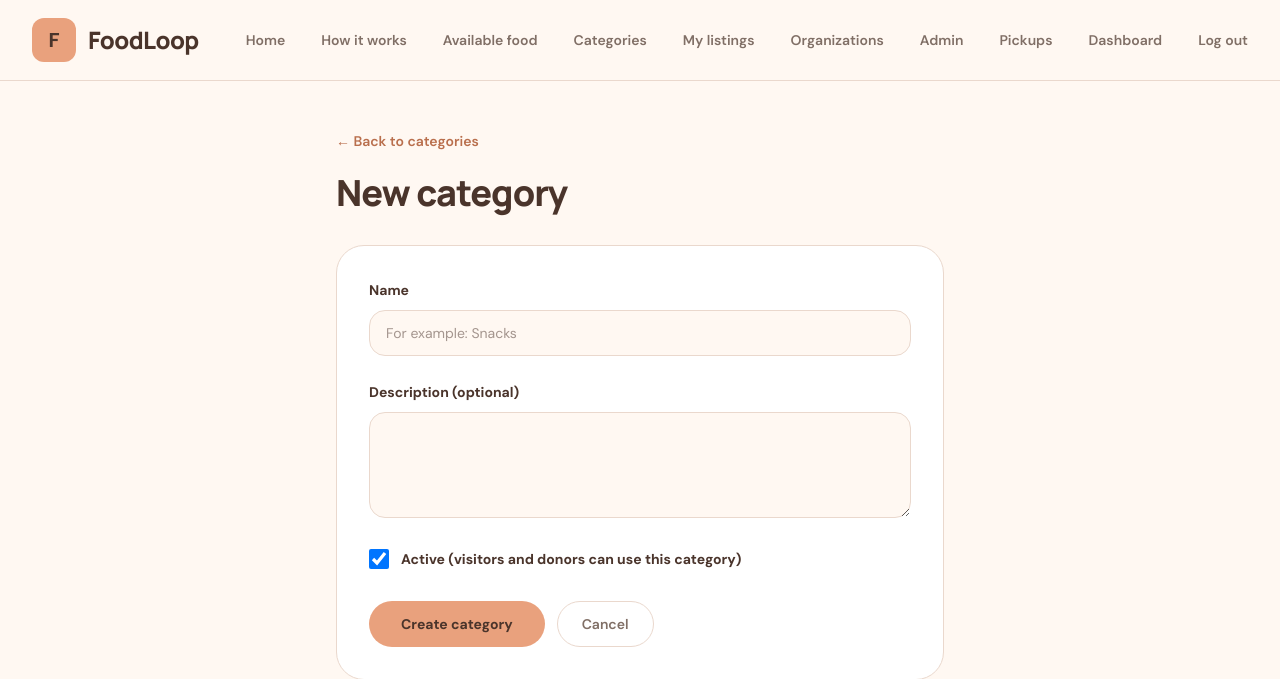
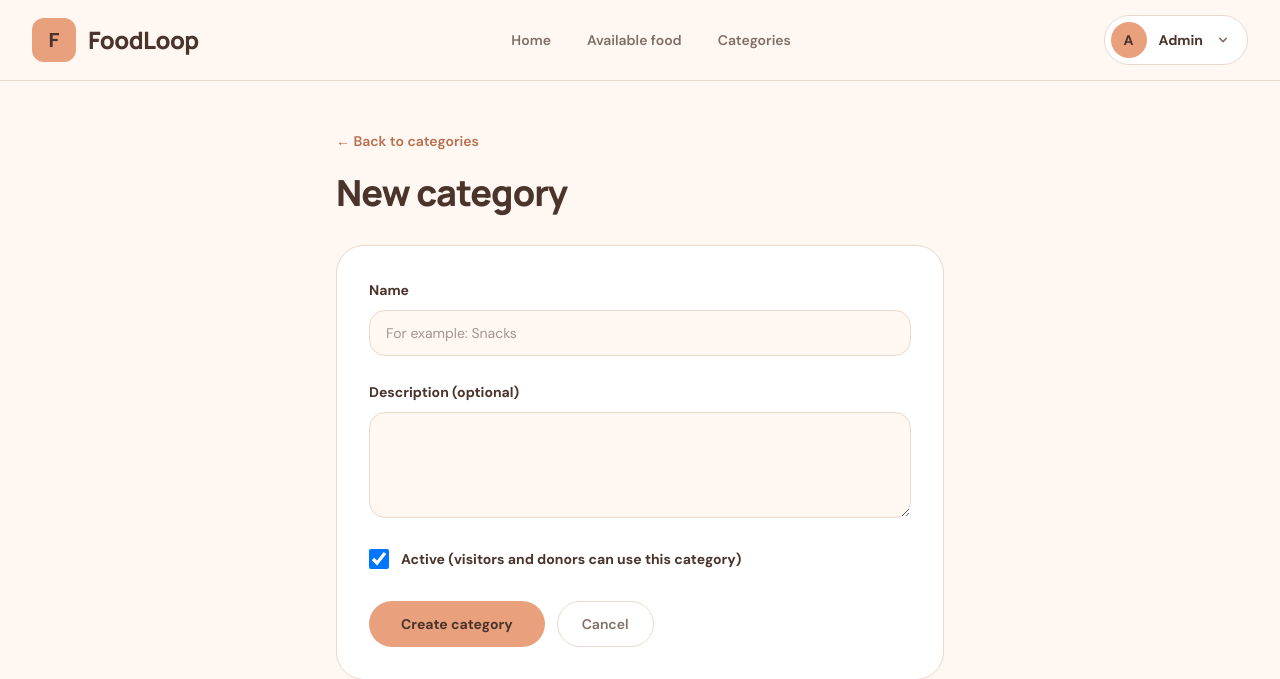
Before and after one commit to Rowannnk/Foodshare, a Laravel app: page /admin/categories/create in a window 1280 px wide. Shown: the top 679 px of the page. Run offline with Laravel 12, Linux system fonts and the light colour scheme; a user stored in the database is signed in; data comes from the database, SQL or seed files in the repository; some libraries are stand-ins or nearby versions.

Commit message:
style: redesign navigation with user dropdown and Home tab

```diff
--- a/resources/views/layouts/public_navigation.blade.php
+++ b/resources/views/layouts/public_navigation.blade.php
@@ -1,180 +1,171 @@
-<header class="sticky top-0 z-50 border-b border-[#EAD8CD] bg-[#FFF8F2]/95 backdrop-blur-xl">
+@php
+    $linkBase = 'rounded-full px-4 py-2 text-sm font-semibold transition';
+    $linkIdle = 'text-[#806F66] hover:bg-[#F7E8DE] hover:text-[#4A342B]';
+    $linkActive = 'bg-[#F7E8DE] text-[#4A342B]';
+    $itemClass = 'block rounded-xl px-4 py-2.5 text-sm font-semibold text-[#4A342B] transition hover:bg-[#FFF3EB]';
+@endphp
+
+<header x-data="{ menu: false, user: false }"
+        class="sticky top-0 z-50 border-b border-[#EAD8CD] bg-[#FFF8F2]/90 backdrop-blur-xl">
 
     <div class="mx-auto flex h-20 max-w-7xl items-center justify-between px-6 lg:px-8">
 
+        {{-- Logo --}}
         <a href="{{ route('welcome') }}" class="flex items-center gap-3">
             <span class="flex h-11 w-11 items-center justify-center rounded-xl bg-[#E9A17D] text-xl font-extrabold text-[#4A342B]">
                 F
             </span>
-
             <span class="brand-font text-2xl font-extrabold tracking-tight text-[#4A342B]">
                 FoodLoop
             </span>
         </a>
 
-        <nav class="hidden items-center gap-9 text-sm font-semibold text-[#806F66] md:flex">
-
-            <a href="{{ route('welcome') }}#home"
-               class="transition hover:text-[#B96F4D]">
+        {{-- Main links (big screens) --}}
+        <nav class="hidden items-center gap-1 md:flex">
+            <a href="{{ route('welcome') }}"
+            class="{{ $linkBase }} {{ request()->routeIs('welcome') ? $linkActive : $linkIdle }}">
                 Home
             </a>
 
-            <a href="{{ route('welcome') }}#how-it-works"
-               class="transition hover:text-[#B96F4D]">
-                How it works
+            <a href="{{ route('food-listings.index') }}"
+               class="{{ $linkBase }} {{ request()->routeIs('food-listings.*') ? $linkActive : $linkIdle }}">
+                Available food
             </a>
 
-            <a href="{{ route('food-listings.index') }}" ...>
-                Available food
-            </a>
             <a href="{{ route('categories.index') }}"
-            class="transition hover:text-[#B96F4D]">
+               class="{{ $linkBase }} {{ request()->routeIs('categories.*') ? $linkActive : $linkIdle }}">
                 Categories
             </a>
 
+            @guest
+                <a href="{{ route('welcome') }}#how-it-works" class="{{ $linkBase }} {{ $linkIdle }}">
+                    How it works
+                </a>
+            @endguest
+        </nav>
+
+        {{-- Right side (big screens) --}}
+        <div class="hidden items-center gap-3 md:flex">
             @auth
+                <div class="relative" @click.outside="user = false">
+                    <button type="button" @click="user = ! user"
+                            class="flex items-center gap-3 rounded-full border border-[#EAD8CD] bg-white py-1.5 pl-1.5 pr-4 transition hover:border-[#E9A17D]">
+                        <span class="flex h-9 w-9 items-center justify-center rounded-full bg-[#E9A17D] text-sm font-extrabold text-[#4A342B]">
+                            {{ strtoupper(mb_substr(auth()->user()->name, 0, 1)) }}
+                        </span>
+                        <span class="text-sm font-bold text-[#4A342B]">
+                            {{ \Illuminate\Support\Str::limit(auth()->user()->name, 16) }}
+                        </span>
+                        <svg class="h-4 w-4 text-[#806F66]" viewBox="0 0 20 20" fill="currentColor">
+                            <path fill-rule="evenodd" d="M5.293 7.293a1 1 0 011.414 0L10 10.586l3.293-3.293a1 1 0 111.414 1.414l-4 4a1 1 0 01-1.414 0l-4-4a1 1 0 010-1.414z" clip-rule="evenodd" />
+                        </svg>
+                    </button>
+
+                    <div x-show="user" x-transition style="display: none;"
+                         class="absolute right-0 mt-3 w-64 rounded-2xl border border-[#EAD8CD] bg-white p-2 shadow-xl">
+
+                        <div class="px-4 py-3">
+                            <p class="text-sm font-bold text-[#4A342B]">{{ auth()->user()->name }}</p>
+                            <p class="text-xs capitalize text-[#A18F84]">{{ auth()->user()->role->value }}</p>
+                        </div>
+
+                        <div class="border-t border-[#EAD8CD] pt-2">
+                            <a href="{{ route('dashboard') }}" class="{{ $itemClass }}">Dashboard</a>
+
                             @if (auth()->user()->isRecipient())
-                    <a href="{{ route('reservations.index') }}"
-                    class="transition hover:text-[#B96F4D]">
-                        My reservations
-                    </a>
-                @endif
-                @if (auth()->user()->isDonor() || auth()->user()->isAdmin())
-                    <a href="{{ route('my-listings.index') }}"
-                    class="transition hover:text-[#B96F4D]">
-                        My listings
-                    </a>
-                @endif
-                <a href="{{ route('organizations.index') }}"
-                class="transition hover:text-[#B96F4D]">
-                    Organizations
-                </a>
-                @if (auth()->user()->isAdmin())
-                    <a href="{{ route('admin.dashboard') }}"
-                    class="transition hover:text-[#B96F4D]">
-                        Admin
-                    </a>
+                                <a href="{{ route('reservations.index') }}" class="{{ $itemClass }}">My reservations</a>
                             @endif
 
-                <a href="{{ route('pickups.index') }}"
-                class="transition hover:text-[#B96F4D]">
-                    Pickups
-                </a>
-                <a href="{{ route('dashboard') }}"
-                   class="transition hover:text-[#B96F4D]">
-                    Dashboard
-                </a>
+                            @if (auth()->user()->isDonor() || auth()->user()->isAdmin())
+                                <a href="{{ route('my-listings.index') }}" class="{{ $itemClass }}">My listings</a>
+                            @endif
+
+                            <a href="{{ route('organizations.index') }}" class="{{ $itemClass }}">Organizations</a>
+                            <a href="{{ route('pickups.index') }}" class="{{ $itemClass }}">Pickups</a>
+
+                            @if (auth()->user()->isAdmin())
+                                <a href="{{ route('admin.dashboard') }}" class="{{ $itemClass }}">Admin</a>
+                            @endif
+                        </div>
+
+                        <div class="mt-2 border-t border-[#EAD8CD] pt-2">
+                            <a href="{{ route('profile.edit') }}" class="{{ $itemClass }}">Profile</a>
 
                             <form method="POST" action="{{ route('logout') }}">
                                 @csrf
-
-                    <button type="submit"
-                            class="transition hover:text-[#B96F4D]">
+                                <button type="submit" class="{{ $itemClass }} w-full text-left text-red-600">
                                     Log out
                                 </button>
                             </form>
-
+                        </div>
+                    </div>
+                </div>
             @else
-
-                <a href="{{ route('login') }}"
-                   class="transition hover:text-[#B96F4D]">
-                    Log in
-                </a>
+                <a href="{{ route('login') }}" class="{{ $linkBase }} {{ $linkIdle }}">Log in</a>
 
                 <a href="{{ route('register') }}"
-                   class="rounded-full bg-[#E9A17D] px-6 py-3 font-bold text-[#4A342B] shadow-sm transition hover:-translate-y-0.5 hover:bg-[#D98E69]">
+                   class="rounded-full bg-[#E9A17D] px-6 py-2.5 text-sm font-bold text-[#4A342B] shadow-sm transition hover:-translate-y-0.5 hover:bg-[#D98E69]">
                     Get started
                 </a>
+            @endauth
+        </div>
 
-            @endauth
+        {{-- Menu button (small screens) --}}
+        <button type="button" @click="menu = ! menu"
+                class="rounded-full border border-[#EAD8CD] bg-white p-3 text-[#4A342B] md:hidden"
+                aria-label="Open menu">
+            <svg class="h-5 w-5" stroke="currentColor" fill="none" viewBox="0 0 24 24">
+                <path x-show="! menu" stroke-linecap="round" stroke-linejoin="round" stroke-width="2" d="M4 6h16M4 12h16M4 18h16" />
+                <path x-show="menu" style="display: none;" stroke-linecap="round" stroke-linejoin="round" stroke-width="2" d="M6 18L18 6M6 6l12 12" />
+            </svg>
+        </button>
+    </div>
 
-        </nav>
+    {{-- Phone menu --}}
+    <div x-show="menu" x-transition style="display: none;"
+         class="border-t border-[#EAD8CD] bg-white md:hidden">
+        <div class="space-y-1 px-4 py-4">
+            <a href="{{ route('welcome') }}" class="{{ $itemClass }}">Home</a>
+            <a href="{{ route('food-listings.index') }}" class="{{ $itemClass }}">Available food</a>
+            <a href="{{ route('categories.index') }}" class="{{ $itemClass }}">Categories</a>
 
-        <details class="relative md:hidden">
+            @guest
+                <a href="{{ route('welcome') }}#how-it-works" class="{{ $itemClass }}">How it works</a>
+                <a href="{{ route('login') }}" class="{{ $itemClass }}">Log in</a>
+                <a href="{{ route('register') }}"
+                   class="mt-2 block rounded-full bg-[#E9A17D] px-4 py-3 text-center text-sm font-bold text-[#4A342B]">
+                    Get started
+                </a>
+            @else
+                <div class="my-3 border-t border-[#EAD8CD] px-4 pt-4">
+                    <p class="text-sm font-bold text-[#4A342B]">{{ auth()->user()->name }}</p>
+                    <p class="text-xs capitalize text-[#A18F84]">{{ auth()->user()->role->value }}</p>
+                </div>
 
-            <summary class="cursor-pointer list-none rounded-full border border-[#EAD8CD] bg-white px-5 py-2.5 text-sm font-bold text-[#4A342B]">
-                Menu
-            </summary>
+                <a href="{{ route('dashboard') }}" class="{{ $itemClass }}">Dashboard</a>
 
-            <nav class="absolute right-0 top-14 w-64 rounded-2xl border border-[#EAD8CD] bg-white p-4 shadow-xl">
+                @if (auth()->user()->isRecipient())
+                    <a href="{{ route('reservations.index') }}" class="{{ $itemClass }}">My reservations</a>
+                @endif
 
-                <a href="{{ route('welcome') }}#home"
-                   class="block rounded-xl px-4 py-3 text-sm font-semibold transition hover:bg-[#FFF3EB]">
-                    Home
-                </a>
+                @if (auth()->user()->isDonor() || auth()->user()->isAdmin())
+                    <a href="{{ route('my-listings.index') }}" class="{{ $itemClass }}">My listings</a>
+                @endif
 
-                <a href="{{ route('welcome') }}#how-it-works"
-                   class="block rounded-xl px-4 py-3 text-sm font-semibold transition hover:bg-[#FFF3EB]">
-                    How it works
-                </a>
+                <a href="{{ route('organizations.index') }}" class="{{ $itemClass }}">Organizations</a>
+                <a href="{{ route('pickups.index') }}" class="{{ $itemClass }}">Pickups</a>
 
-                <a href="{{ route('food-listings.index') }}" ...>
-                    Available food
-                </a>
-                <a href="{{ route('categories.index') }}"
-                class="transition hover:text-[#B96F4D]">
-                    Categories
-                </a>
+                @if (auth()->user()->isAdmin())
+                    <a href="{{ route('admin.dashboard') }}" class="{{ $itemClass }}">Admin</a>
+                @endif
 
-                @auth
-                    @if (auth()->user()->isRecipient())
-                        <a href="{{ route('reservations.index') }}"
-                        class="transition hover:text-[#B96F4D]">
-                            My reservations
-                        </a>
-                    @endif
-                    @if (auth()->user()->isDonor() || auth()->user()->isAdmin())
-                        <a href="{{ route('my-listings.index') }}"
-                        class="transition hover:text-[#B96F4D]">
-                            My listings
-                        </a>
-                    @endif
-                    <a href="{{ route('organizations.index') }}"
-                    class="transition hover:text-[#B96F4D]">
-                        Organizations
-                    </a>
-                    @if (auth()->user()->isAdmin())
-                        <a href="{{ route('admin.dashboard') }}"
-                        class="transition hover:text-[#B96F4D]">
-                            Admin
-                        </a>
-                    @endif
-                    <a href="{{ route('pickups.index') }}"
-                    class="transition hover:text-[#B96F4D]">
-                        Pickups
-                    </a>
-                    <a href="{{ route('dashboard') }}"
-                       class="block rounded-xl px-4 py-3 text-sm font-semibold transition hover:bg-[#FFF3EB]">
-                        Dashboard
-                    </a>
+                <a href="{{ route('profile.edit') }}" class="{{ $itemClass }}">Profile</a>
 
                 <form method="POST" action="{{ route('logout') }}">
                     @csrf
-
-                        <button type="submit"
-                                class="block w-full rounded-xl px-4 py-3 text-left text-sm font-semibold transition hover:bg-[#FFF3EB]">
-                            Log out
-                        </button>
+                    <button type="submit" class="{{ $itemClass }} w-full text-left text-red-600">Log out</button>
                 </form>
-
-                @else
-
-                    <a href="{{ route('login') }}"
-                       class="block rounded-xl px-4 py-3 text-sm font-semibold transition hover:bg-[#FFF3EB]">
-                        Log in
-                    </a>
-
-                    <a href="{{ route('register') }}"
-                       class="mt-2 block rounded-full bg-[#E9A17D] px-4 py-3 text-center text-sm font-bold text-[#4A342B] transition hover:bg-[#D98E69]">
-                        Get started
-                    </a>
-
-                @endauth
-
-            </nav>
-
-        </details>
-
+            @endguest
         </div>
-
+    </div>
 </header>
```
Lines whose indentation alone changed are shown as unchanged.
